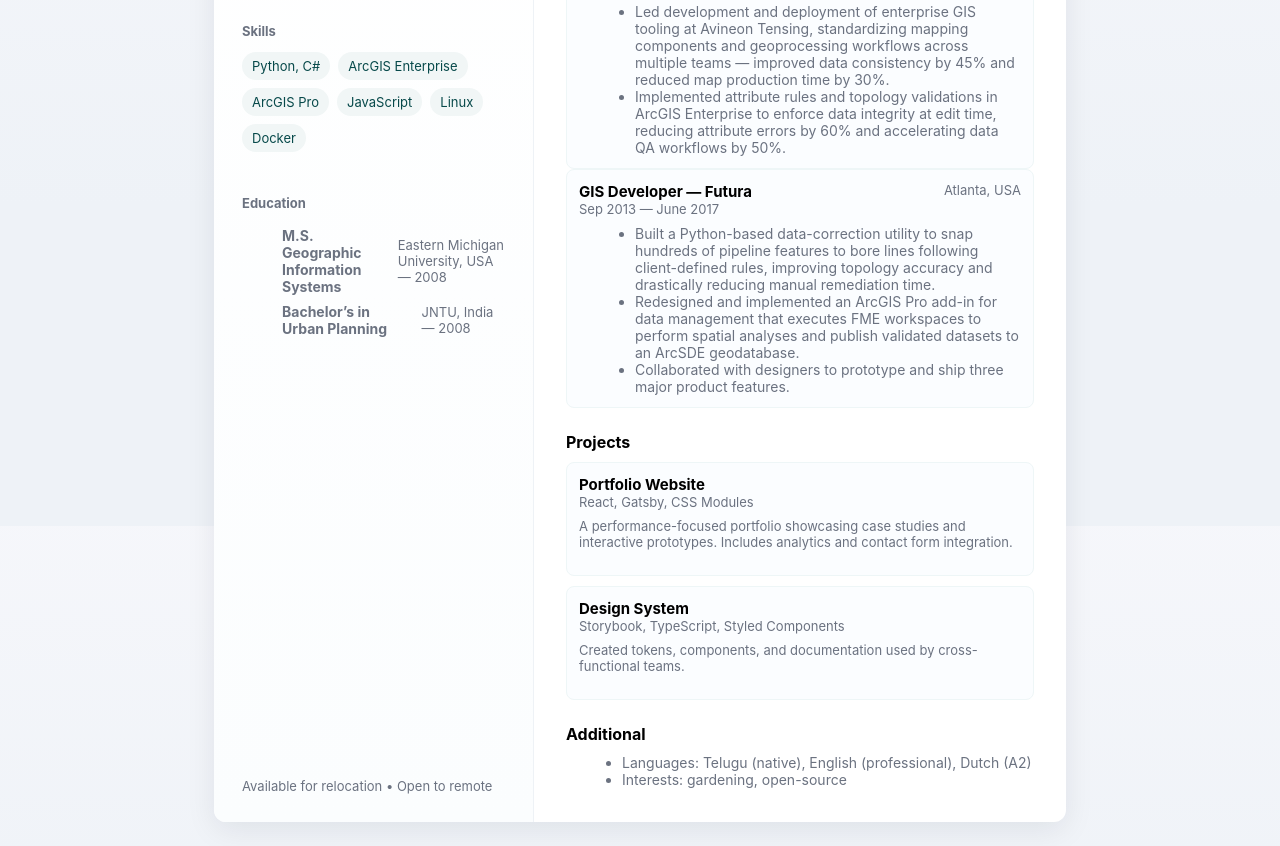
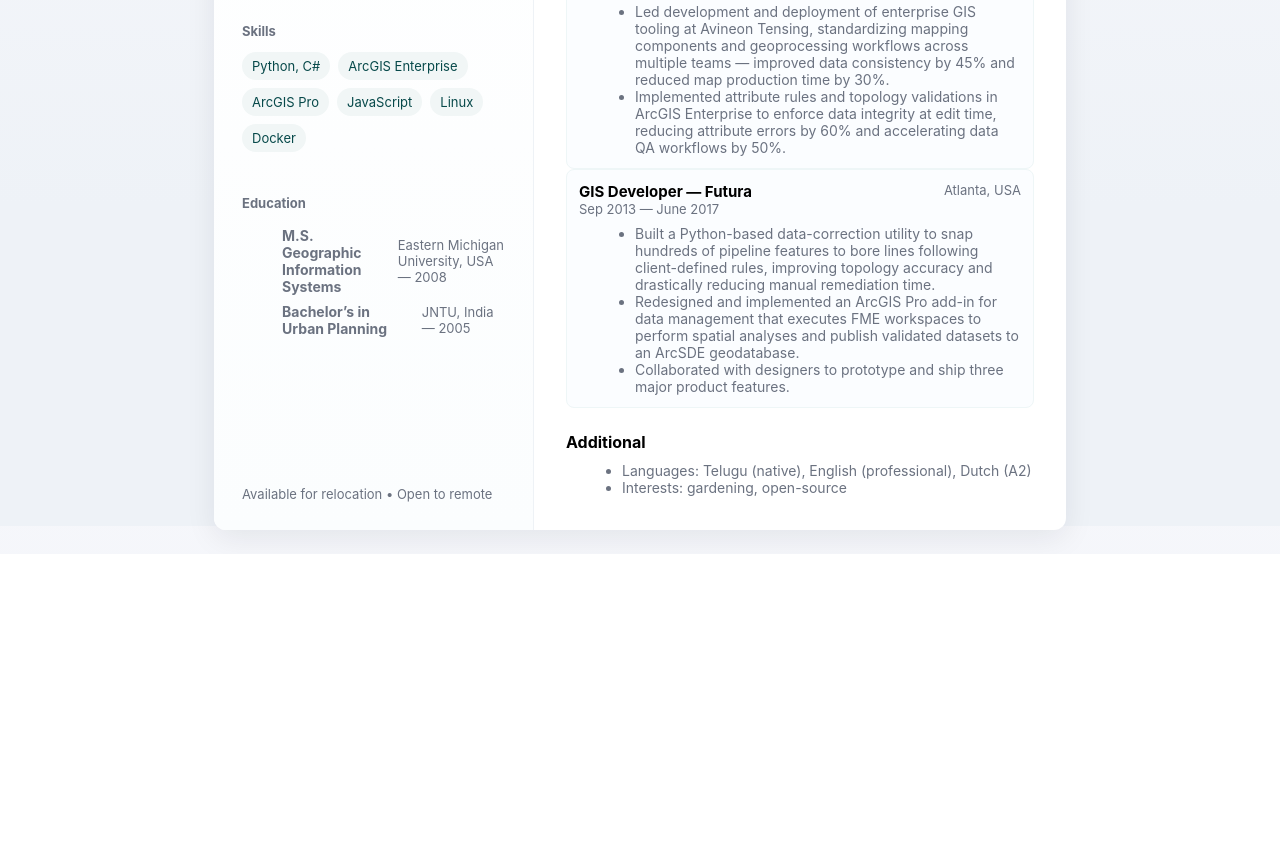
Before and after one commit to jp106/jp106.github.io, a plain HTML site: page index.html in a window 1280 px wide. Shown: the part 306-1152 px from the top of the page. After the commit the page ends 860 px from the top, so only its background shows below. Drawn offline with Linux system fonts and the light colour scheme.

Commit message:
fix dates

```diff
--- a/index.html
+++ b/index.html
@@ -110,7 +110,7 @@
             </li>
             <li>
               <div><strong>Bachelor’s in Urban Planning</strong></div>
-              <div class="small">JNTU, India — 2008</div>
+              <div class="small">JNTU, India — 2005</div>
             </li>
           </ul>
         </div>
@@ -156,22 +156,6 @@
             </ul>
           </article>
         </section>
-
-        <section class="section">
-          <h2>Projects</h2>
-          <div class="job" style="padding:12px">
-            <h3>Portfolio Website</h3>
-            <div class="meta">React, Gatsby, CSS Modules</div>
-            <p class="small" style="margin-top:8px">A performance-focused portfolio showcasing case studies and interactive prototypes. Includes analytics and contact form integration.</p>
-          </div>
-
-          <div class="job" style="padding:12px; margin-top:10px">
-            <h3>Design System</h3>
-            <div class="meta">Storybook, TypeScript, Styled Components</div>
-            <p class="small" style="margin-top:8px">Created tokens, components, and documentation used by cross-functional teams.</p>
-          </div>
-        </section>
-
         <section class="section">
           <h2>Additional</h2>
           <ul class="bullets">
```
